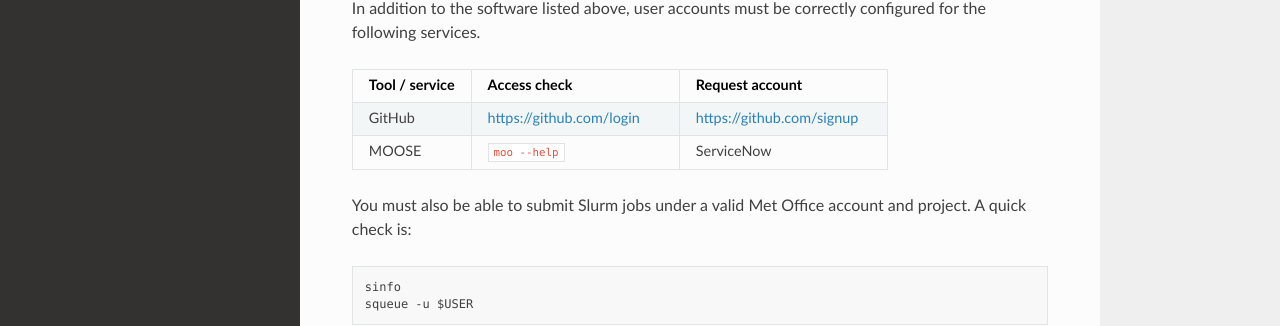
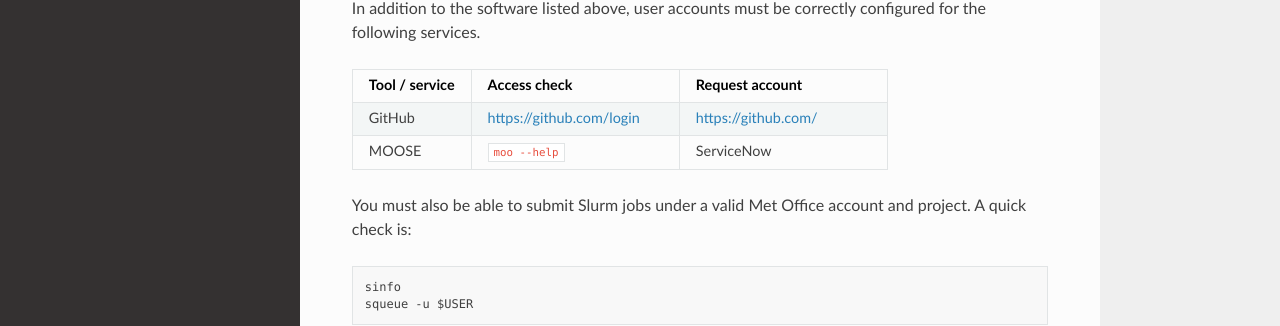
Before and after one commit to MetOffice/CMEW, a Sphinx documentation site: the page built from doc/source/user_guide/prerequisites_metoffice.rst, in a window 1280 px wide and 1307 px high. Shown: the part 793-1119 px from the top of the window. Built offline with Sphinx 7.4.7 and the Read the Docs theme 3.1.0, drawn with Linux system fonts in a browser that asks for light colours; some of the changed lines change nothing that is shown.

Commit message:
Remove "signup"?

```diff
--- a/doc/source/user_guide/prerequisites_metoffice.rst
+++ b/doc/source/user_guide/prerequisites_metoffice.rst
@@ -67,7 +67,7 @@
      - Request account
    * - GitHub
      - https://github.com/login
-     - https://github.com/signup
+     - https://github.com/
    * - MOOSE
      - ``moo --help``
      - ServiceNow
```
